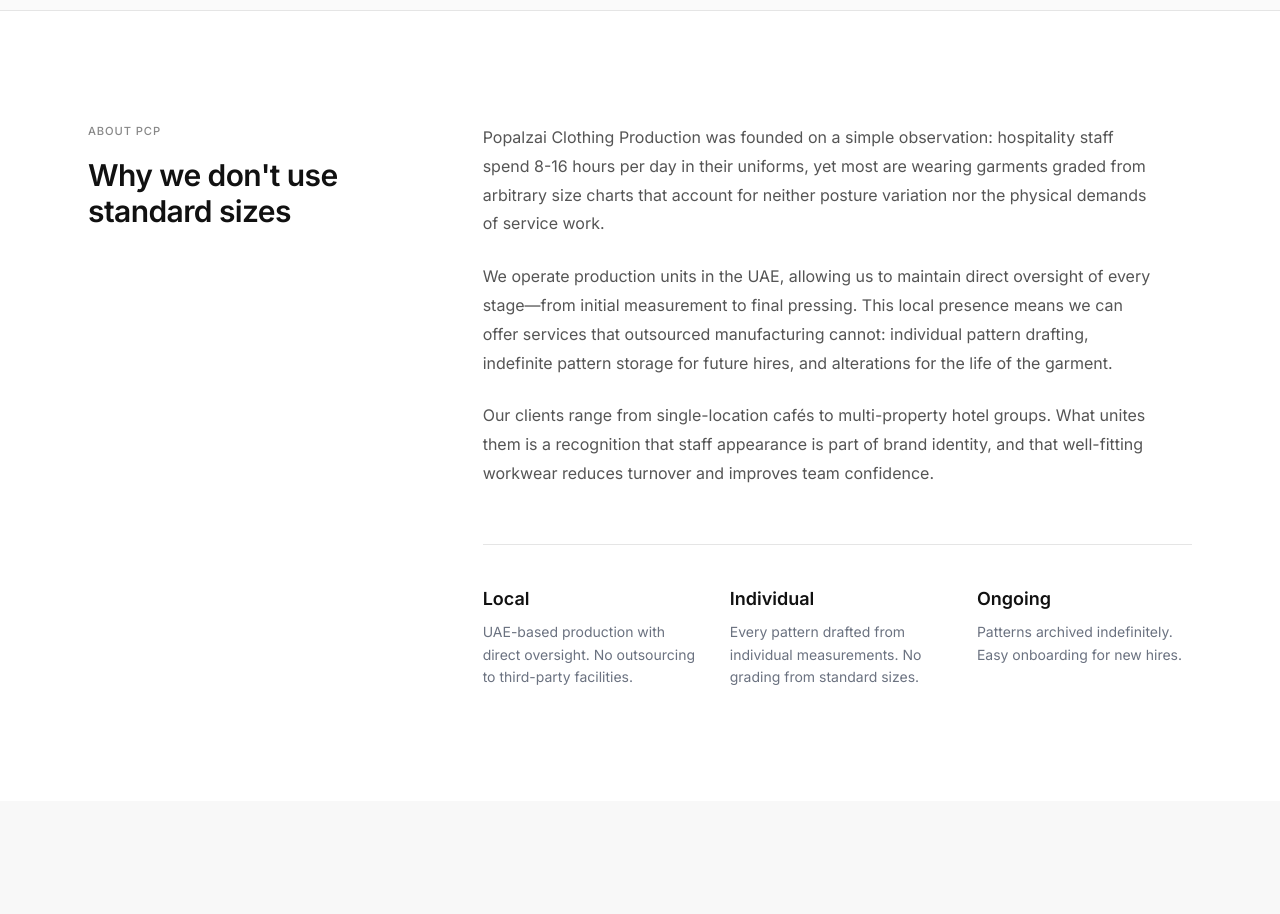
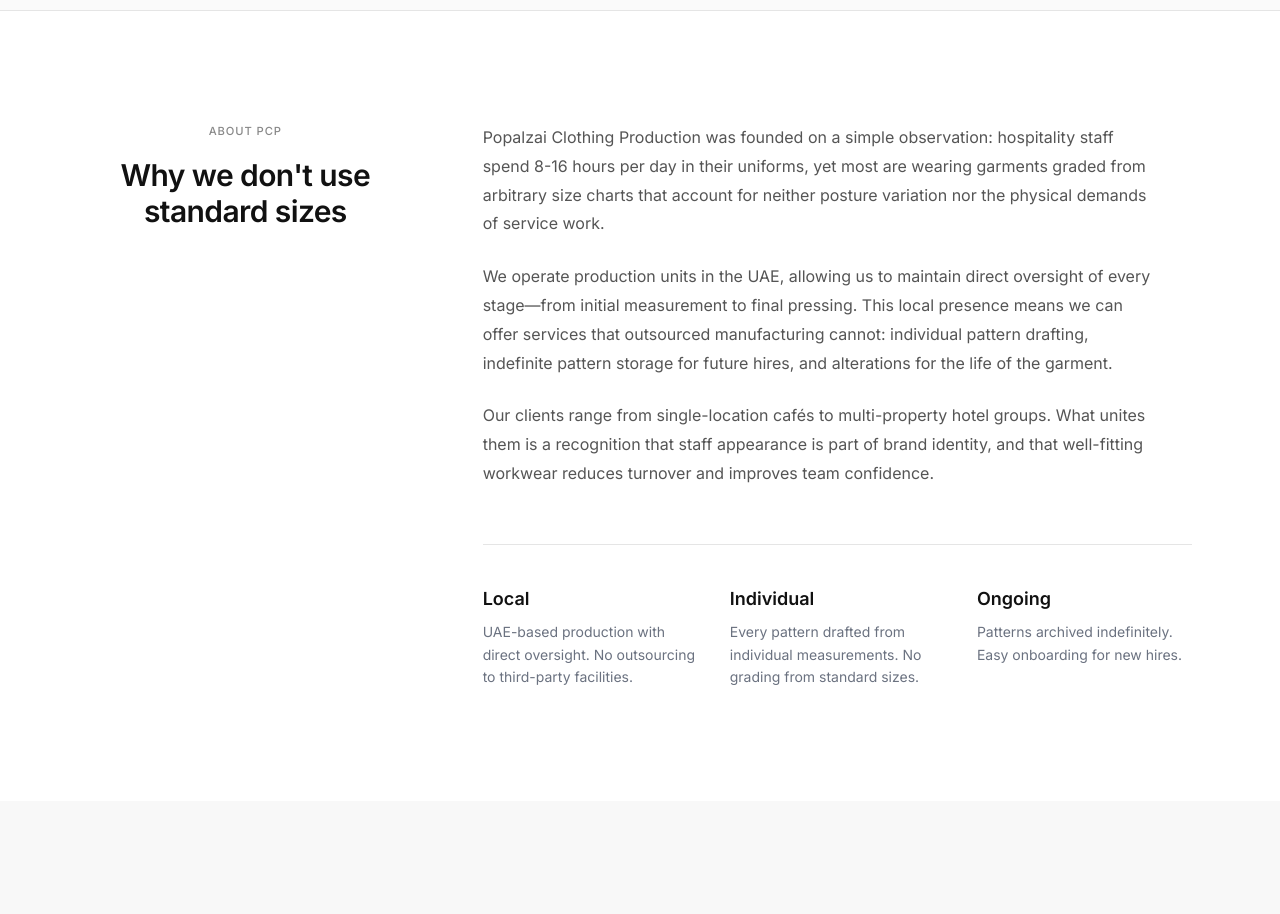
Before and after one commit to popalzaiproductions-debug/popalzai-export, a React (Vite) app: page / in a window 1280 px wide. Shown: the part 860-1774 px from the top of the page. Built offline with nearby package versions, Linux system fonts and the light colour scheme.

Commit message:
Update About.tsx

```diff
--- a/src/sections/About.tsx
+++ b/src/sections/About.tsx
@@ -5,8 +5,8 @@ export default function About() {
         <div className="grid lg:grid-cols-12 gap-12 lg:gap-20">
 
           {/* Left - Title */}
-          <div className="lg:col-span-4 text-center lg:text-left">
-            <div className="lg:sticky lg:top-36">
+          <div className="lg:col-span-4 text-center">
+         <div className="lg:sticky lg:top-36 text-center">
               <p className="label-text mb-4">About PCP</p>
               <h2 className="text-2xl md:text-3xl font-semibold leading-snug">
                 Why we don't use standard sizes
```
